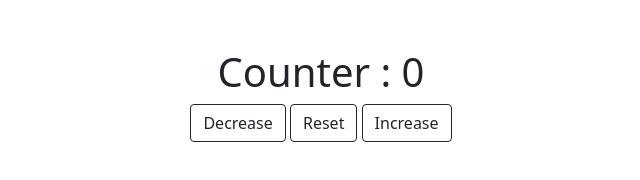
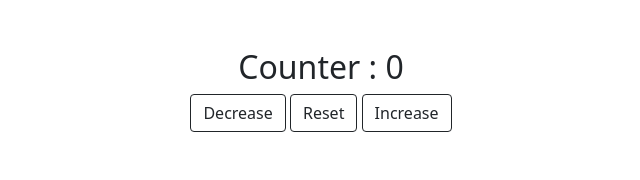
Before and after one commit to JenilGajjar20/JS_Counter, a plain HTML site: page index.html in a window 1280 px wide. Shown: the whole page, without its empty margins (319-959 px from the left). Drawn offline with nearby package versions, Linux system fonts and the light colour scheme.

Commit message:
second commit

```diff
--- a/index.html
+++ b/index.html
@@ -16,7 +16,8 @@
 <body>
     <main>
         <div class="container text-center mt-5">
-            <h1>Counter : <span id="value">0</span></h1>
+            <h2 class="mb-5>JavaScript Counter</h2>
+            <h2 class="mb-4">Counter : <span id="value">0</span></h2>
             <div class="myBtn">
                 <button class="btn btn-outline-dark decrease">Decrease</button>
                 <button class="btn btn-outline-dark reset">Reset</button>
```
